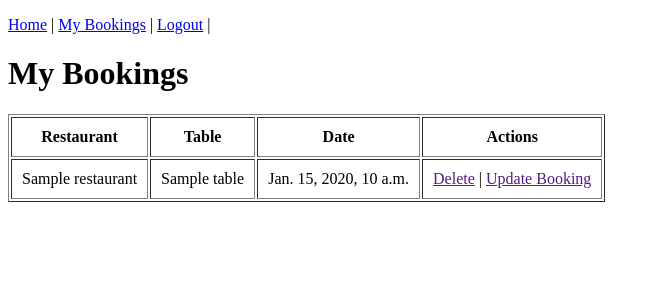
After one commit to kingsley-ijomah/table_booker, a Django app: page /my-bookings in a window 1280 px wide. The commit adds this page. Shown: the top 300 px of the page, without its empty margins (0-660 px from the left). Run offline with Django 3.2, Linux system fonts and the light colour scheme; a user stored in the database is signed in; tables that the repository leaves empty hold one stand-in row (values such as "Sample post").

Commit message:
Adding ability to list my bookings

```diff
--- a/table_booker/template/table_booker/base.html
+++ b/table_booker/template/table_booker/base.html
@@ -7,7 +7,16 @@
   <title>Table Booker</title>
 </head>
 <body>
-  {% include 'includes/messages.html' %}
+  <p>{% include 'includes/messages.html' %}</p>
+
+  <a href="/">Home</a> |
+  {% if request.user.is_authenticated %}
+    <a href="/my-bookings">My Bookings</a> |
+    <a href="/logout">Logout</a> |
+  {% else %}
+    <a href="/signup">Signup</a>
+  {% endif %}
+
   {% block content %}
 
   {% endblock content %}
--- /dev/null
+++ b/table_booker/template/table_booker/my_bookings.html
@@ -0,0 +1,23 @@
+{% extends "base.html" %}
+
+{% block content %}
+
+<h1>My Bookings</h1>
+
+<table border=1 cellpadding=10>
+    <th>Restaurant</th>
+    <th>Table</th>
+    <th>Date</th>
+    <th>Actions</th>
+
+    {% for booking in bookings %}
+      <tr>
+        <td>{{ booking.restaurant.name }}</td>
+        <td>{{ booking.table.name }}</td>
+        <td>{{ booking.date }}</td>
+        <td><a href="">Delete</a> | <a href="">Update Booking</a></td>
+      </tr>
+    {% endfor %}
+</table>
+
+{% endblock content %}
--- a/table_booker/urls.py
+++ b/table_booker/urls.py
@@ -14,4 +14,5 @@ urlpatterns = [
         views.book_restaurant,
         name="book-restaurant",
     ),
+    path("my-bookings", views.my_bookings, name="my-bookings"),
 ]
--- a/table_booker/views.py
+++ b/table_booker/views.py
@@ -5,7 +5,7 @@ from django.contrib.auth.forms import AuthenticationForm
 from django.shortcuts import redirect, render
 
 from .forms import BookingForm, UserForm
-from .models import Restaurant
+from .models import Booking, Restaurant
 
 
 def home_page(request):
@@ -50,6 +50,14 @@ def book_restaurant(request, restaurant_id):
     )
 
 
+def my_bookings(request):
+    if not request.user.is_authenticated:
+        return redirect("table_booker:login")
+
+    context = {"bookings": Booking.objects.filter(user=request.user)}
+    return render(request, "my_bookings.html", context=context)
+
+
 def login_page(request):
     if request.method == "POST":
         form = AuthenticationForm(request, data=request.POST)
```
Also changed, not shown: table_booker/tests.py (+31 -1 lines), 1 other file.
